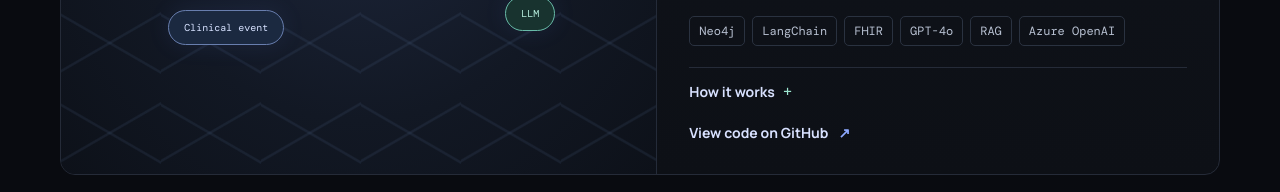
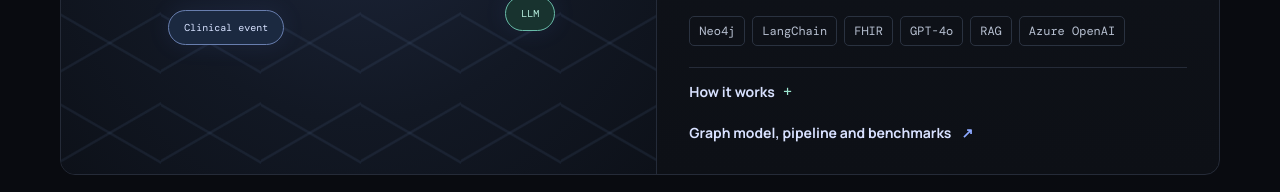
Before and after one commit to Ishan2OO1/Ishan2OO1.github.io, a plain HTML site: page index.html in a window 1280 px wide. Shown: the part 3340-3532 px from the top of the page. Drawn offline with nearby package versions, Linux system fonts and the light colour scheme.

Commit message:
Point MedQGraph at my own repository
The card linked the fork of the team repo, which credits a team I am not
named in. It now links github.com/Ishan2OO1/MedQGraph, which carries the
graph model, the ingest pipeline, the benchmarks and the design artifacts.

The label changes with it: that repository holds documentation and design
artifacts, not an implementation, so "View code on GitHub" would have
promised the one thing it does not have.

Co-Authored-By: Claude Opus 5 <noreply@anthropic.com>

```diff
--- a/index.html
+++ b/index.html
@@ -181,7 +181,7 @@
             <ul class="metrics"><li><b>65%</b><span>faster than SQL · 490→172 ms</span></li><li><b>94.3%</b><span>natural language → Cypher</span></li><li><b>89.7%</b><span>summaries rated accurate</span></li><li><b>8.5 min → 15 s</b><span>vs manual EHR navigation</span></li></ul>
             <div class="tags"><span>Neo4j</span><span>LangChain</span><span>FHIR</span><span>GPT-4o</span><span>RAG</span><span>Azure OpenAI</span></div>
             <details class="how"><summary>How it works</summary><p>Six MIMIC-IV modules are joined on <code>subject_id</code> and <code>hadm_id</code>, denormalised so graph queries need no runtime joins, then loaded as <code>Patient</code>, <code>Admission</code>, <code>Diagnosis</code>, <code>Medication</code>, <code>Procedure</code> and <code>Test</code> nodes joined by time-stamped edges. NULLs are preserved rather than imputed, so a missing value becomes an absent edge instead of a fabricated relationship.</p><p>A question is turned into Cypher by GPT-4o against a schema description, validated for syntax, schema compliance, property existence and query cost before it runs — a failure regenerates with structured feedback. “Medications for patient 10000032” becomes a <code>Patient→Admission→Medication</code> traversal. LangChain embeddings put queries and graph entities in one vector space for similarity search alongside the generated Cypher.</p><p>MIMIC-IV is a single hospital’s critical-care data and the benchmark is the project’s own, so the figures above measure this system on this dataset, not clinical readiness.</p></details>
-            <div class="project-actions"><a class="text-link" href="https://github.com/Ishan2OO1/MedQGraph-" target="_blank" rel="noopener noreferrer">View code on GitHub <span>↗</span></a></div>
+            <div class="project-actions"><a class="text-link" href="https://github.com/Ishan2OO1/MedQGraph" target="_blank" rel="noopener noreferrer">Graph model, pipeline and benchmarks <span>↗</span></a></div>
           </div>
         </article>
 
```
